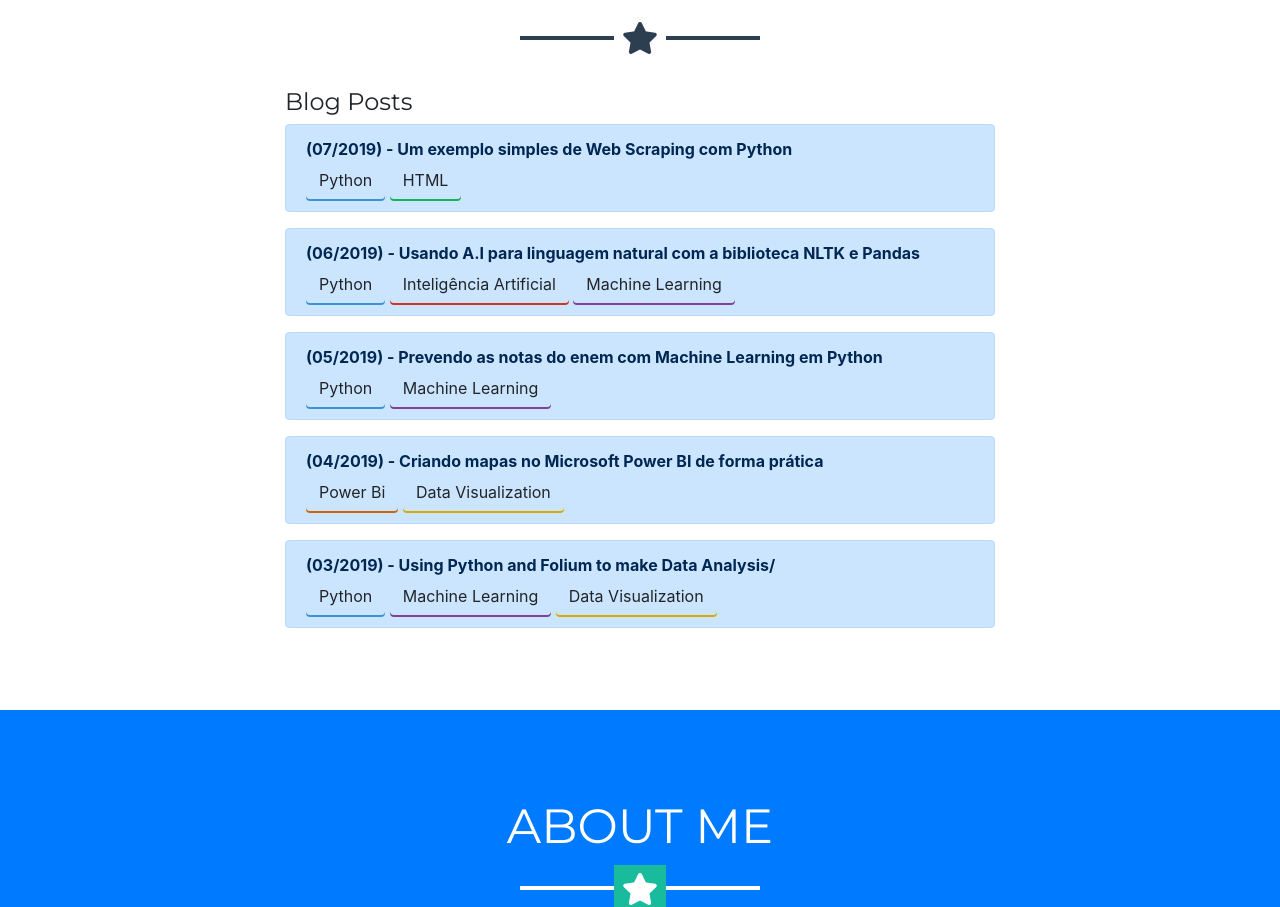
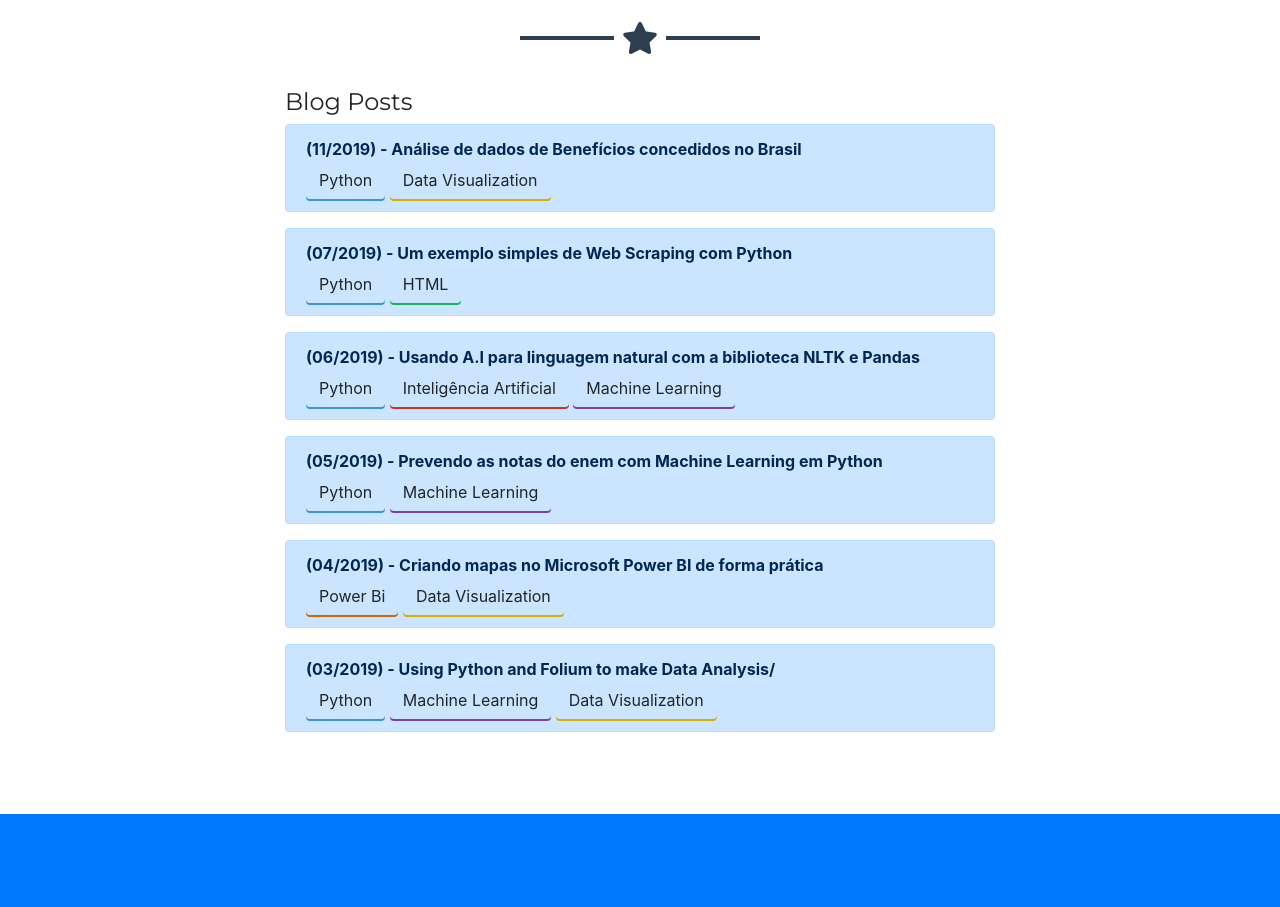
Before and after one commit to wesleykaoru/Home, a website with bundled scripts: page index.html in a window 1280 px wide. Shown: the part 820-1727 px from the top of the page. Built offline with nearby package versions, Linux system fonts and the light colour scheme.

Commit message:
Update posts

```diff
--- a/index.html
+++ b/index.html
@@ -1,5 +1,5 @@
 <!DOCTYPE html>
-<html lang="en">
+<html lang="pt-BR">
 
 <head>
 
@@ -77,6 +77,13 @@
 
 
         <h4>Blog Posts</h4>
+
+        <div class="alert alert-primary" role="alert">
+        <a href="https://medium.com/dados/an%C3%A1lise-de-dados-de-benef%C3%ADcios-concedidos-no-brasil-python-d792362640cd" class="alert-link">
+        (11/2019) - Análise de dados de Benefícios concedidos no Brasil  </a></br>
+        <p class="btn blue">Python</p>
+        <p class="btn yellow">Data Visualization</p>
+        </div>
 
 
          <div class="alert alert-primary" role="alert">
```
